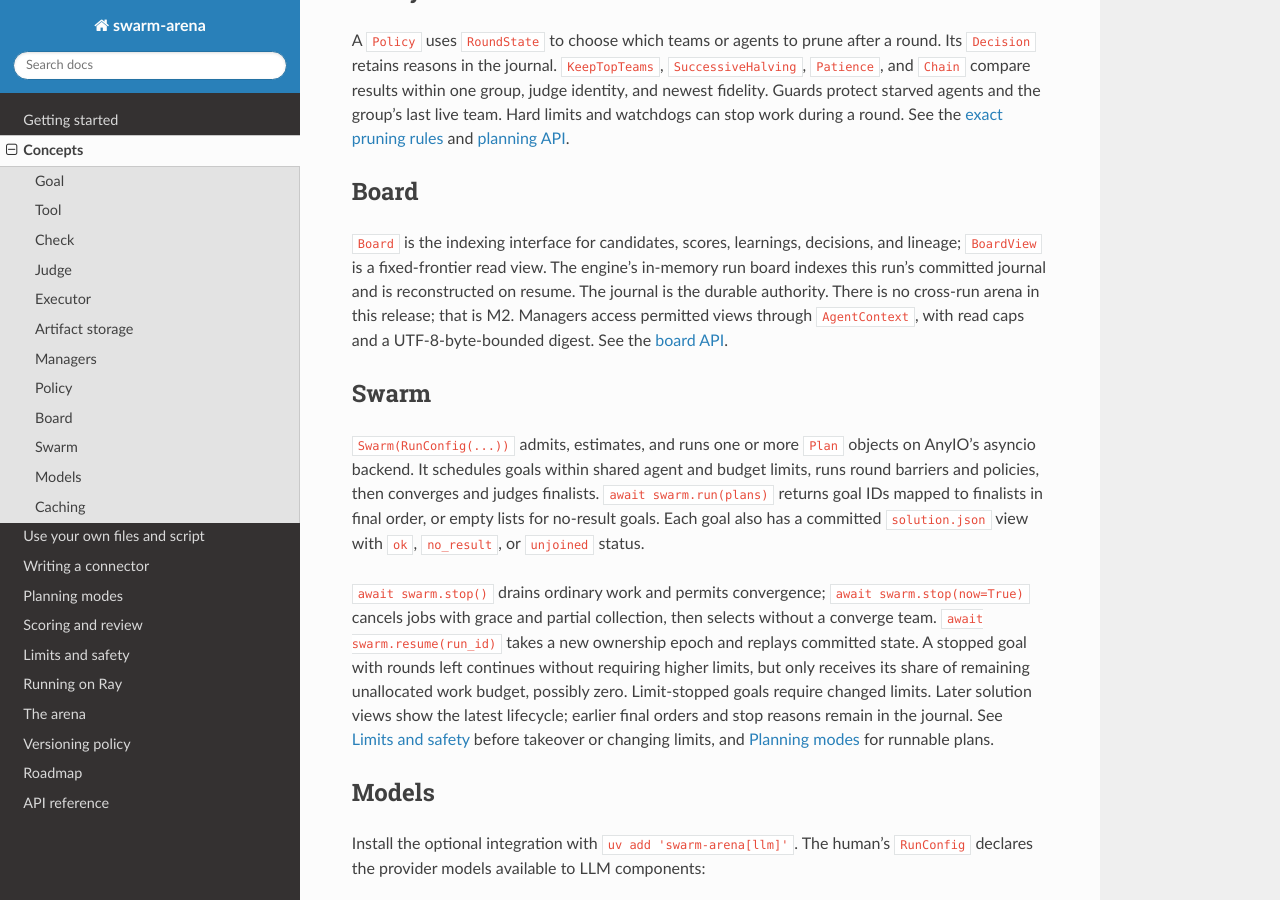
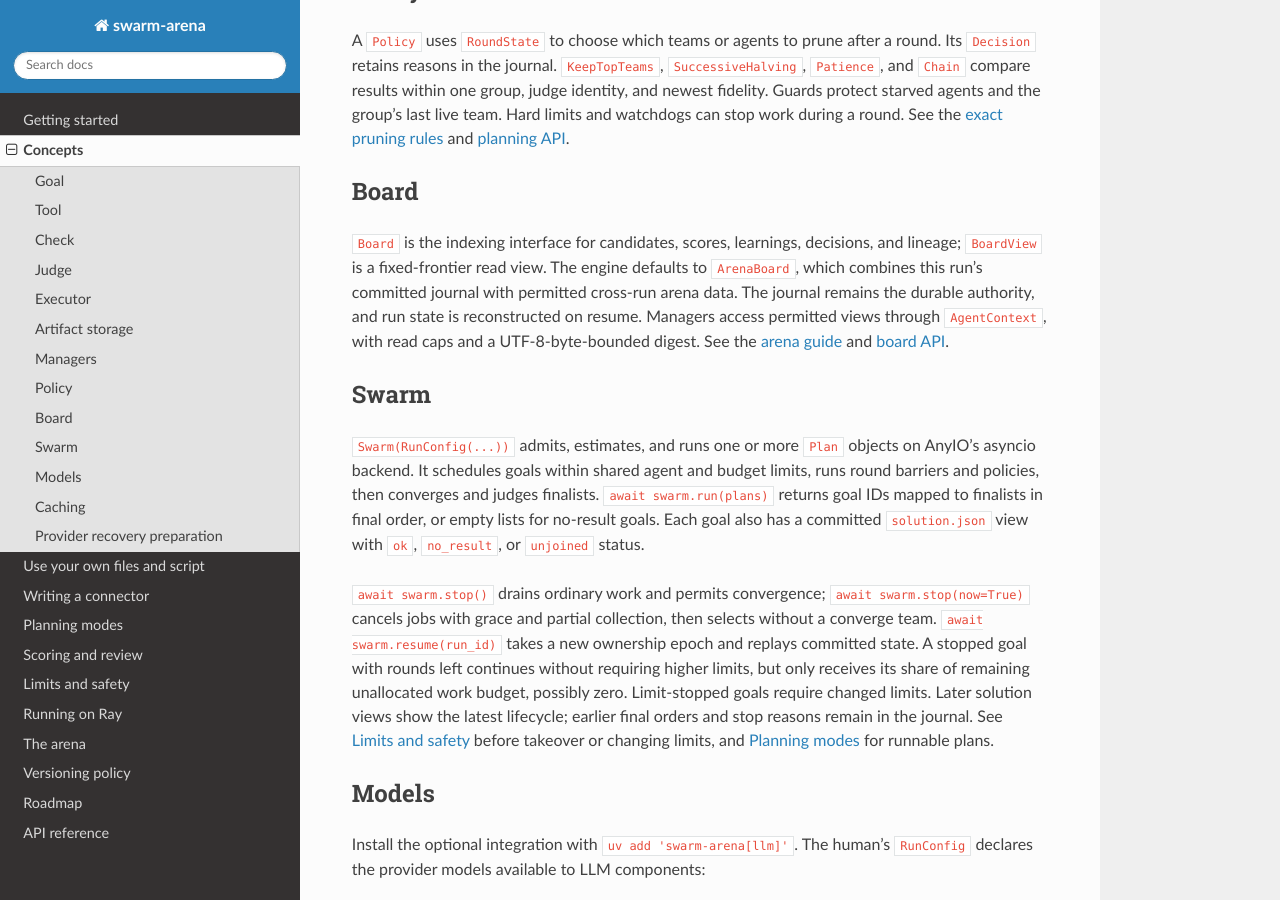
Before and after one commit to shreyasvinaya/swarm-arena, a Sphinx documentation site: the page built from docs/concepts.md, in a window 1280 px wide and 900 px high, scrolled down 4428 px. Built offline with Sphinx 7.4.7 and the Read the Docs theme 3.1.0, drawn with Linux system fonts in a browser that asks for light colours; some of the changed text lies outside the part shown.

Commit message:
docs: align arena planning and invocation contracts

```diff
--- a/docs/concepts.md
+++ b/docs/concepts.md
@@ -221,11 +221,12 @@ See the [exact pruning rules](scoring-and-review.md#pruning-policies) and
 ## Board
 
 `Board` is the indexing interface for candidates, scores, learnings, decisions,
-and lineage; `BoardView` is a fixed-frontier read view. The engine's in-memory
-run board indexes this run's committed journal and is reconstructed on resume.
-The journal is the durable authority. There is no cross-run arena in this
-release; that is M2. Managers access permitted views through `AgentContext`,
-with read caps and a UTF-8-byte-bounded digest. See the [board API](api/board.md).
+and lineage; `BoardView` is a fixed-frontier read view. The engine defaults to
+`ArenaBoard`, which combines this run's committed journal with permitted
+cross-run arena data. The journal remains the durable authority, and run state
+is reconstructed on resume. Managers access permitted views through
+`AgentContext`, with read caps and a UTF-8-byte-bounded digest. See the
+[arena guide](arena.md) and [board API](api/board.md).
 
 ## Swarm
 
@@ -388,3 +389,12 @@ effective cache key and the generating response, including replacements at the
 same key. When that evidence is unavailable or ambiguous, the origin stays unset.
 The recorder persists the opaque identity for replay even when payload storage
 is disabled.
+
+## Provider recovery preparation
+
+When a provider latch is outstanding, fresh-round preparation resolves slots
+concurrently before probing and selecting active agents. Healthy peers wait for
+the slowest slot to resolve or reach the effective round deadline. After this
+bounded preparation, the round has its own execution deadline, so a stuck slot
+can make preparation plus execution take about twice the effective round timeout.
+See [provider failures](limits-and-safety.md#provider-failures).
```
Also changed, not shown: docs/planning-modes.md (+9 -6 lines), docs/superpowers/plans/2026-10-18-swarm-arena-roadmap.md (+9 -0 lines), docs/writing-a-connector.md (+4 -2 lines).
